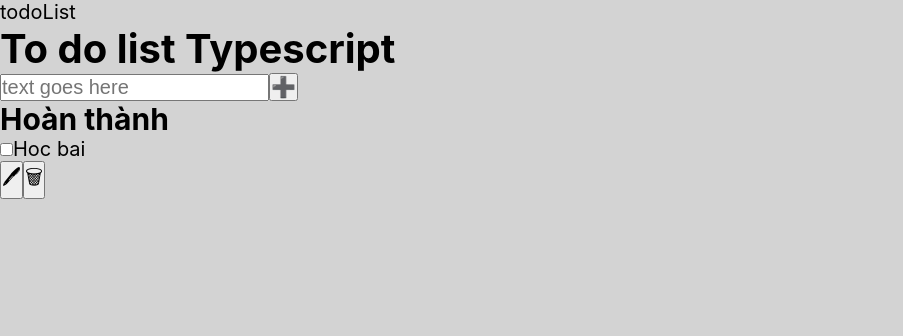
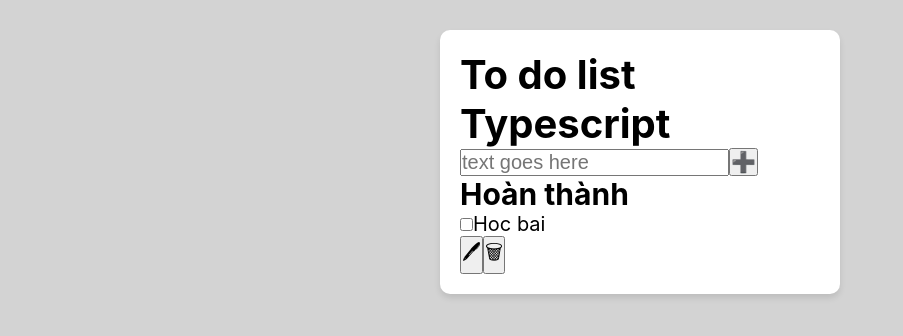
Before and after one commit to ncndihoc/ToDo-App_React, a React (Create React App) app in the folder my-app/: page / in a window 1280 px wide. Shown: the top 336 px of the page, without its empty margins (0-903 px from the left). Built offline with nearby package versions, Linux system fonts and the light colour scheme.

Commit message:
todoList scss

```diff
--- a/my-app/src/components/TodoList/TodoList.tsx
+++ b/my-app/src/components/TodoList/TodoList.tsx
@@ -4,10 +4,11 @@ import styles from "./todoList.module.scss";
 
 export default function todoList() {
   return (
-    <div>
-      todoList
-      <TaskInput />
-      <TaskList />
+    <div className={styles.todoList}>
+      <div className={styles.todoListContainer}>
+        <TaskInput />
+        <TaskList />
+      </div>
     </div>
   );
 }
--- a/my-app/src/components/TodoList/todoList.module.scss
+++ b/my-app/src/components/TodoList/todoList.module.scss
@@ -0,0 +1,13 @@
+.todoList {
+  padding: 3rem;
+}
+
+.todoListContainer {
+  background-color: white;
+  max-width: 40rem;
+  padding: 2rem;
+  margin-left: auto;
+  margin-right: auto;
+  border-radius: 1rem;
+  box-shadow: 0px 4px 6px rgba(0, 0, 0, 0.1);
+}
```
